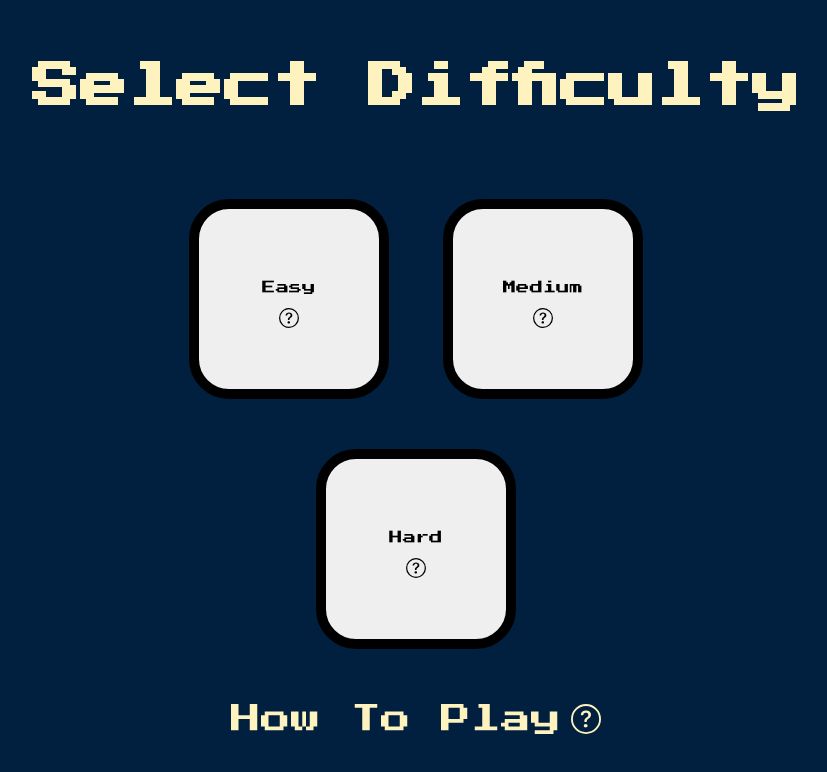
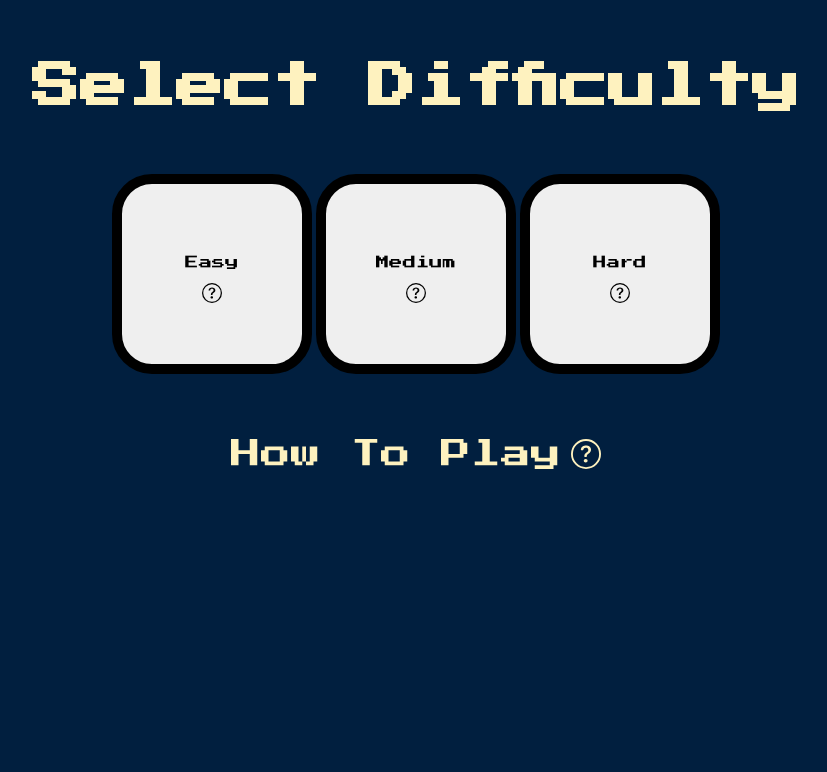
Before and after one commit to ChrisJorge/simonSays, a plain HTML site: page index.html in a window 1280 px wide. Shown: the whole page, without its empty margins (224-1051 px from the left). Drawn offline with nearby package versions, Linux system fonts and the light colour scheme.

Commit message:
Fixed How To Play hover error and Hard hover error on normal laptop screens, modified button sizes

```diff
--- a/index.html
+++ b/index.html
@@ -52,7 +52,7 @@
                             </svg>
                         </div>
                         <div class="tutorialDropDown">
-                            <p>Click the color that flashes, as levels continue follow the pattern</p>
+                            <p>Click the color that flashes, and repeat the sequence</p>
                         </div>
 
                 </div>
--- a/style.css
+++ b/style.css
@@ -16,6 +16,7 @@ body {
     align-items: center;
     color: #FEF2BF;
     font-size: 30px;
+    height: 20vh;
   }
 
   .tutorialDropDown{
@@ -93,3 +94,16 @@ svg:hover + .dropDown{
 .tutorial:hover + .tutorialDropDown{
  display: block;
 }
+
+@media(max-width: 1300px)
+{
+  .btn, .bttn{
+    margin: 0px;
+    display: inline-block;
+    height: 200px;
+    width: 200px;
+    border: 10px solid black;
+    border-radius: 20%;
+  }
+
+}
```
